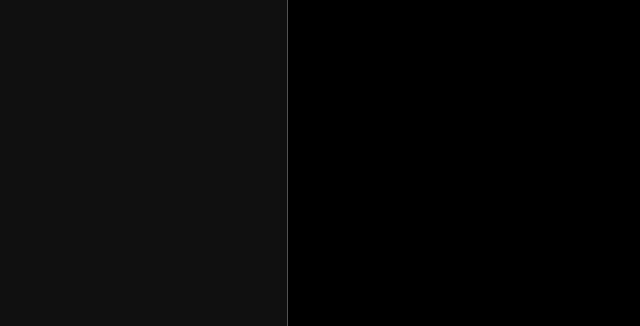
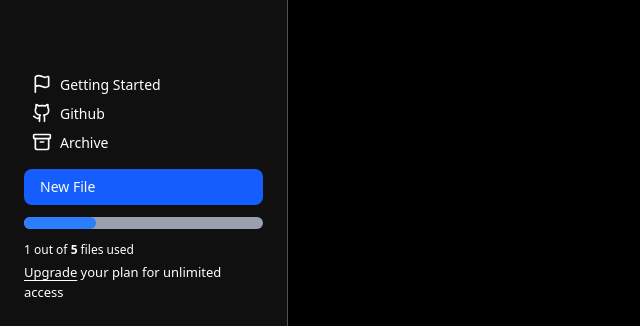
Before and after one commit to helloAmulya/kreazer, a Next.js app: page /dashboard in a window 1280 px wide. Shown: the part 474-800 px from the top of the page, without its empty margins (0-640 px from the left). Built offline with nearby package versions, Linux system fonts and the light colour scheme; no server answers.

Commit message:
feat: added sidebar bottom section

```diff
--- a/app/(routes)/dashboard/_components/SideNav.tsx
+++ b/app/(routes)/dashboard/_components/SideNav.tsx
@@ -10,10 +10,11 @@ import {
     PopoverTrigger,
 } from "@/components/ui/popover"
 import { useKindeBrowserClient } from "@kinde-oss/kinde-auth-nextjs";
+import SideNavBottom from "./SideNavBottom";
 function SideNav() {
 
     const { user } = useKindeBrowserClient();
-    return <div className="bg-[#3635364d] backdrop-blur-xl h-screen w-72 fixed border-r border-neutral-600 p-6">
+    return <div className="bg-[#3635364d] backdrop-blur-xl h-screen w-72 fixed border-r border-neutral-600 flex flex-col p-6">
         {/*  if any issue in ui, check for the dashboard layout file */}
 
 
@@ -24,7 +25,15 @@ function SideNav() {
             proximity={64}
             inactiveZone={0.01}
         />
-        <SideTopNav user={user} />
+        <div className="flex-1">
+
+            <SideTopNav user={user} />
+        </div>
+
+        <div>
+
+        </div>
+        <SideNavBottom />
 
 
     </div>;
--- /dev/null
+++ b/app/(routes)/dashboard/_components/SideNavBottom.tsx
@@ -0,0 +1,59 @@
+import { Button } from "@/components/ui/button";
+import { Archive, Flag, Github } from "lucide-react";
+import { h2 } from "motion/react-client";
+import React from "react";
+
+const SideNavBottom = () => {
+    const menulist = [
+        {
+            name: "Getting Started",
+            id: 1,
+            path: "",
+            icon: Flag,
+        },
+        {
+            name: "Github",
+            id: 2,
+            path: "",
+            icon: Github,
+        },
+        {
+            name: "Archive",
+            id: 2,
+            path: "",
+            icon: Archive,
+        },
+    ];
+
+    return (
+        <div className="text-white">
+            {menulist.map((item, index) => (
+                <h2
+                    className="flex text-white gap-2 p-1 hover:bg-gray-700 hover:text-white rounded-md px-2 cursor-pointer text-[14px]"
+                    key={index}
+                >
+                    <item.icon className="w-5 h-5" />
+                    {item.name}
+                </h2>
+            ))}
+
+            {/* Add new file */}
+            <Button className="bg-blue-600 hover:bg-blue-700 w-full  justify-start mt-3
+            ">
+                New File
+            </Button>
+
+            {/* Progress Bar Button */}
+            <div className="h-3 w-full bg-gray-400 rounded-full mt-3">
+                <div className="w-[30%] h-3 bg-blue-500 rounded-full">
+                </div>
+            </div>
+
+            <h2 className="text-[12px] mt-3">1 out of <strong>5</strong> files used</h2>
+            <h2 className="text-[13px] mt-1"> <span className="underline underline-offset-3 cursor-pointer">Upgrade</span> your plan for unlimited access</h2>
+
+        </div>
+    );
+};
+
+export default SideNavBottom;
```
